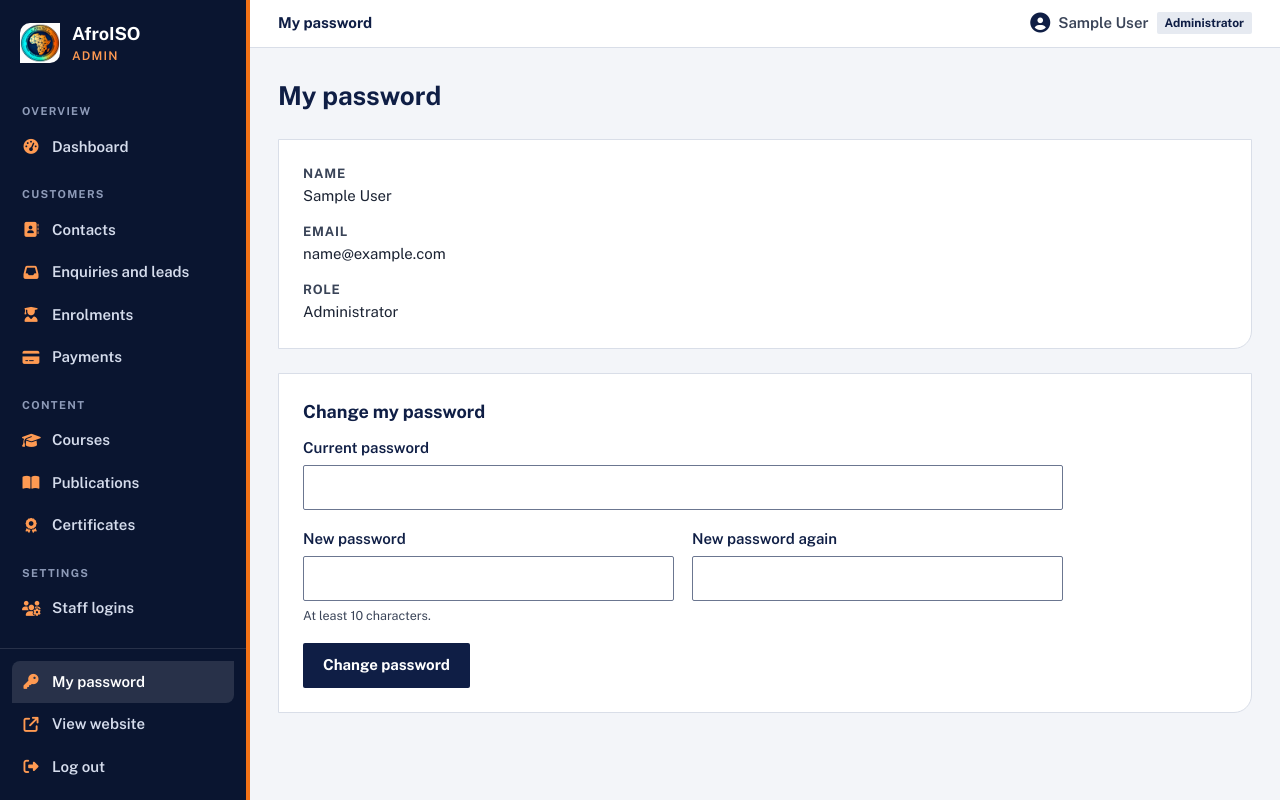
After one commit to dimokecharles/afroiso-site, a Laravel app: page /admin/account in a window 1280 px wide. The commit adds this page. Run offline with Laravel 12, Linux system fonts and the light colour scheme; the visitor is signed in with stand-in values (Sample User, id 1).

Commit message:
Add staff logins with roles, and a change-my-password page
Administrators can create staff logins and give each one a role:
Administrator, Finance, Sales or Content editor. A role decides which parts
of the admin panel open and whether payment figures show on the dashboard.
Logins can be switched off, the last administrator cannot be removed, and
every staff member can change their own password.

Co-Authored-By: Claude Fable 5.2 <noreply@anthropic.com>
Claude-Session: https://claude.ai/code/session_01YSJKjCGAd7dsrg54JGnm8a

```diff
--- /dev/null
+++ b/app/Http/Controllers/Admin/AccountController.php
@@ -0,0 +1,28 @@
+<?php
+
+namespace App\Http\Controllers\Admin;
+
+use App\Http\Controllers\Controller;
+use Illuminate\Http\Request;
+use Illuminate\Validation\Rules\Password;
+
+class AccountController extends Controller
+{
+    /** Every staff member can see their own details and change their own password. */
+    public function edit(Request $request)
+    {
+        return view('admin.account', ['person' => $request->user()]);
+    }
+
+    public function update(Request $request)
+    {
+        $data = $request->validate([
+            'current_password' => ['required', 'current_password'],
+            'password' => ['required', 'string', Password::min(10), 'confirmed'],
+        ], ['current_password.current_password' => 'The current password is not correct.']);
+
+        $request->user()->update(['password' => $data['password']]);
+
+        return back()->with('status', 'Your password has been changed.');
+    }
+}
--- a/app/Http/Controllers/Admin/AuthController.php
+++ b/app/Http/Controllers/Admin/AuthController.php
@@ -20,7 +20,8 @@ class AuthController extends Controller
             'password' => ['required', 'string'],
         ]);
 
-        if (! Auth::attempt($credentials, $request->boolean('remember'))) {
+        // A login that an administrator has switched off is treated like a wrong password.
+        if (! Auth::attempt($credentials + ['is_active' => true], $request->boolean('remember'))) {
             return back()->withErrors(['email' => 'The email address or password is incorrect.'])->onlyInput('email');
         }
 
--- a/app/Http/Controllers/Admin/DashboardController.php
+++ b/app/Http/Controllers/Admin/DashboardController.php
@@ -12,8 +12,12 @@ use Illuminate\Support\Carbon;
 
 class DashboardController extends Controller
 {
-    public function __invoke()
+    public function __invoke(\Illuminate\Http\Request $request)
     {
+        if (! $request->user()->canAccess('dashboard')) {
+            return $request->user()->canAccess('content') ? redirect()->route('admin.courses.index') : redirect()->route('admin.account');
+        }
+
         $now = now();
         $thisMonth = $now->copy()->startOfMonth();
         $lastMonth = $thisMonth->copy()->subMonth();
--- a/app/Http/Controllers/Admin/NoteController.php
+++ b/app/Http/Controllers/Admin/NoteController.php
@@ -18,6 +18,8 @@ class NoteController extends Controller
             'body' => ['required', 'string', 'max:5000'],
         ]);
 
+        abort_unless($request->user()->canAccess($data['on'] === 'contact' ? 'contacts' : 'enquiries'), 403);
+
         $record = $data['on'] === 'contact' ? Contact::findOrFail($data['id']) : Enquiry::findOrFail($data['id']);
         $record->notes()->create(['body' => $data['body'], 'user_id' => $request->user()->id]);
 
--- /dev/null
+++ b/app/Http/Middleware/RequireArea.php
@@ -0,0 +1,34 @@
+<?php
+
+namespace App\Http\Middleware;
+
+use Closure;
+use Illuminate\Http\Request;
+use Illuminate\Support\Facades\Auth;
+use Symfony\Component\HttpFoundation\Response;
+
+/**
+ * Lets a staff member into one area of the admin panel only if their role includes it.
+ * Used on routes as "area:payments", "area:content" and so on. The areas are listed in App\Models\User.
+ */
+class RequireArea
+{
+    public function handle(Request $request, Closure $next, string $area): Response
+    {
+        $user = $request->user();
+
+        // A login that has been switched off stops working straight away, even mid-session.
+        if (! $user->is_active) {
+            Auth::logout();
+            $request->session()->invalidate();
+            $request->session()->regenerateToken();
+
+            return redirect()->route('login')->withErrors(['email' => 'This login has been switched off. Ask an administrator.']);
+        }
+
+        // "self" is every signed-in staff member's own space: the dashboard redirect and their password page.
+        abort_unless($area === 'self' || $user->canAccess($area), 403, 'Your role does not include this part of the admin panel.');
+
+        return $next($request);
+    }
+}
--- a/app/Models/User.php
+++ b/app/Models/User.php
@@ -10,12 +10,41 @@ use Illuminate\Database\Eloquent\Factories\HasFactory;
 use Illuminate\Foundation\Auth\User as Authenticatable;
 use Illuminate\Notifications\Notifiable;
 
-#[Fillable(['name', 'email', 'password'])]
+#[Fillable(['name', 'email', 'password', 'role', 'is_active'])]
 #[Hidden(['password', 'remember_token'])]
 class User extends Authenticatable
 {
     /** @use HasFactory<UserFactory> */
     use HasFactory, Notifiable;
+
+    /** What each role is called. */
+    public const ROLES = ['admin' => 'Administrator', 'finance' => 'Finance', 'sales' => 'Sales', 'content' => 'Content editor'];
+
+    /**
+     * The parts of the admin panel each role can open. Administrators can open everything, including staff logins.
+     * Areas: dashboard, contacts, enquiries, enrolments, payments, content, staff.
+     */
+    public const AREAS = [
+        'finance' => ['dashboard', 'contacts', 'enrolments', 'payments'],
+        'sales' => ['dashboard', 'contacts', 'enquiries', 'enrolments'],
+        'content' => ['content'],
+    ];
+
+    public function canAccess(string $area): bool
+    {
+        if (! $this->is_active) {
+            return false;
+        }
+
+        $role = $this->role ?: 'admin';
+
+        return $role === 'admin' || in_array($area, self::AREAS[$role] ?? [], true);
+    }
+
+    public function roleLabel(): string
+    {
+        return self::ROLES[$this->role ?: 'admin'] ?? ucfirst((string) $this->role);
+    }
 
     /**
      * Get the attributes that should be cast.
@@ -27,6 +56,7 @@ class User extends Authenticatable
         return [
             'email_verified_at' => 'datetime',
             'password' => 'hashed',
+            'is_active' => 'boolean',
         ];
     }
 }
--- a/bootstrap/app.php
+++ b/bootstrap/app.php
@@ -12,6 +12,7 @@ return Application::configure(basePath: dirname(__DIR__))
         health: '/up',
     )
     ->withMiddleware(function (Middleware $middleware): void {
+        $middleware->alias(['area' => \App\Http\Middleware\RequireArea::class]);
         $middleware->web(append: [
             \App\Http\Middleware\UatGate::class,
             \App\Http\Middleware\TrackPageView::class,
--- a/public/css/admin.css
+++ b/public/css/admin.css
@@ -146,3 +146,9 @@ h3 { font-size: 15px; margin: 0 0 8px; color: #0F1E45; }
 .two-col { display: grid; grid-template-columns: minmax(0, 2fr) minmax(0, 1fr); gap: 24px; align-items: start; }
 .two-col .panel + .panel { margin-top: 24px; }
 @media (max-width: 900px) { .two-col { grid-template-columns: 1fr; } }
+.top__user { text-decoration: none; }
+.top__user:hover { color: #0F1E45; }
+.side__foot a.is-active { background: rgba(255, 255, 255, 0.12); color: #fff; }
+.role-list { margin: 0; padding: 0; list-style: none; display: flex; flex-direction: column; gap: 8px; }
+.role-list strong { color: #0F1E45; }
+.tag--off { background: #E6EAF1; color: #4A5568; }
--- /dev/null
+++ b/resources/views/admin/account.blade.php
@@ -0,0 +1,35 @@
+@extends('layouts.admin')
+@section('title', 'My password')
+
+@section('content')
+<div class="head"><h1>My password</h1></div>
+<div class="panel">
+    <dl class="detail">
+        <div><dt>Name</dt><dd>{{ $person->name }}</dd></div>
+        <div><dt>Email</dt><dd>{{ $person->email }}</dd></div>
+        <div><dt>Role</dt><dd>{{ $person->roleLabel() }}</dd></div>
+    </dl>
+</div>
+<div class="panel">
+    <h2>Change my password</h2>
+    <form method="post" action="{{ route('admin.account.update') }}" class="form">
+        @csrf @method('put')
+        <div class="field">
+            <label for="current_password">Current password</label>
+            <input id="current_password" name="current_password" type="password" autocomplete="current-password" required>
+        </div>
+        <div class="form__row">
+            <div class="field">
+                <label for="password">New password</label>
+                <input id="password" name="password" type="password" autocomplete="new-password" required>
+                <small>At least 10 characters.</small>
+            </div>
+            <div class="field">
+                <label for="password_confirmation">New password again</label>
+                <input id="password_confirmation" name="password_confirmation" type="password" autocomplete="new-password" required>
+            </div>
+        </div>
+        <div class="form__actions"><button class="btn" type="submit">Change password</button></div>
+    </form>
+</div>
+@endsection
--- a/resources/views/layouts/admin.blade.php
+++ b/resources/views/layouts/admin.blade.php
@@ -13,20 +13,25 @@
 @php
     $menu = [
         'Overview' => [
-            ['Dashboard', 'admin.dashboard', 'admin.dashboard', 'fa-gauge-high'],
+            ['Dashboard', 'admin.dashboard', 'admin.dashboard', 'fa-gauge-high', 'dashboard'],
         ],
         'Customers' => [
-            ['Contacts', 'admin.contacts.index', 'admin.contacts.*', 'fa-address-book'],
-            ['Enquiries and leads', 'admin.enquiries.index', 'admin.enquiries.*', 'fa-inbox'],
-            ['Enrolments', 'admin.enrolments.index', 'admin.enrolments.*', 'fa-user-graduate'],
-            ['Payments', 'admin.orders.index', 'admin.orders.*', 'fa-credit-card'],
+            ['Contacts', 'admin.contacts.index', 'admin.contacts.*', 'fa-address-book', 'contacts'],
+            ['Enquiries and leads', 'admin.enquiries.index', 'admin.enquiries.*', 'fa-inbox', 'enquiries'],
+            ['Enrolments', 'admin.enrolments.index', 'admin.enrolments.*', 'fa-user-graduate', 'enrolments'],
+            ['Payments', 'admin.orders.index', 'admin.orders.*', 'fa-credit-card', 'payments'],
         ],
         'Content' => [
-            ['Courses', 'admin.courses.index', 'admin.courses.*', 'fa-graduation-cap'],
-            ['Publications', 'admin.publications.index', 'admin.publications.*', 'fa-book-open'],
-            ['Certificates', 'admin.certificates.index', 'admin.certificates.*', 'fa-award'],
+            ['Courses', 'admin.courses.index', 'admin.courses.*', 'fa-graduation-cap', 'content'],
+            ['Publications', 'admin.publications.index', 'admin.publications.*', 'fa-book-open', 'content'],
+            ['Certificates', 'admin.certificates.index', 'admin.certificates.*', 'fa-award', 'content'],
+        ],
+        'Settings' => [
+            ['Staff logins', 'admin.staff.index', 'admin.staff.*', 'fa-users-gear', 'staff'],
         ],
     ];
+    // Show only the parts of the panel this person's role includes.
+    $menu = array_filter(array_map(fn ($links) => array_filter($links, fn ($link) => auth()->user()?->canAccess($link[4])), $menu));
 @endphp
 <a class="skip" href="#main">Skip to content</a>
 <div class="shell">
@@ -38,12 +43,13 @@
         <nav aria-label="Admin">
             @foreach ($menu as $group => $links)
                 <div class="side__group">{{ $group }}</div>
-                @foreach ($links as [$label, $route, $pattern, $icon])
+                @foreach ($links as [$label, $route, $pattern, $icon, $area])
                     <a href="{{ route($route) }}" @class(['is-active' => request()->routeIs($pattern)]) @if (request()->routeIs($pattern)) aria-current="page" @endif><i class="fa-solid {{ $icon }}" aria-hidden="true"></i>{{ $label }}</a>
                 @endforeach
             @endforeach
         </nav>
         <div class="side__foot">
+            <a href="{{ route('admin.account') }}" @class(['is-active' => request()->routeIs('admin.account')])><i class="fa-solid fa-key" aria-hidden="true"></i>My password</a>
             <a href="{{ route('home') }}" target="_blank" rel="noopener"><i class="fa-solid fa-arrow-up-right-from-square" aria-hidden="true"></i>View website</a>
             <form method="post" action="{{ route('admin.logout') }}">@csrf<button type="submit"><i class="fa-solid fa-right-from-bracket" aria-hidden="true"></i>Log out</button></form>
         </div>
@@ -52,7 +58,7 @@
         <header class="top">
             <button class="top__menu" type="button" aria-controls="side" aria-expanded="false" onclick="var s=document.getElementById('side');var o=s.classList.toggle('is-open');this.setAttribute('aria-expanded',o)"><i class="fa-solid fa-bars" aria-hidden="true"></i><span>Menu</span></button>
             <div class="top__title">@yield('title', 'Admin')</div>
-            <div class="top__user"><i class="fa-solid fa-circle-user" aria-hidden="true"></i>{{ auth()->user()?->name }}</div>
+            <a class="top__user" href="{{ route('admin.account') }}"><i class="fa-solid fa-circle-user" aria-hidden="true"></i>{{ auth()->user()?->name }} <span class="tag">{{ auth()->user()?->roleLabel() }}</span></a>
         </header>
         @if (config('afroiso.uat'))
             <div class="uat-note">UAT test site. Data here is separate from the live website.</div>
--- a/routes/console.php
+++ b/routes/console.php
@@ -24,6 +24,8 @@ Artisan::command('afroiso:sync-admin', function () {
     $user = User::firstOrNew(['email' => $email]);
     $user->name = $user->name ?: 'Administrator';
     $user->password = Hash::make($password);
+    $user->role = 'admin';
+    $user->is_active = true;
     $user->save();
 
     $this->info('Admin login updated for ' . $email . '.');
--- a/routes/web.php
+++ b/routes/web.php
@@ -34,17 +34,34 @@ Route::prefix('admin')->group(function () {
     Route::get('/login', [Admin\AuthController::class, 'show'])->name('login');
     Route::post('/login', [Admin\AuthController::class, 'login'])->name('login.attempt')->middleware('throttle:10,1');
 
-    Route::middleware('auth')->name('admin.')->group(function () {
+    Route::middleware(['auth', 'area:self'])->name('admin.')->group(function () {
         Route::post('/logout', [Admin\AuthController::class, 'logout'])->name('logout');
         Route::get('/', Admin\DashboardController::class)->name('dashboard');
+        Route::get('account', [Admin\AccountController::class, 'edit'])->name('account');
+        Route::put('account', [Admin\AccountController::class, 'update'])->name('account.update');
+        Route::post('notes', [Admin\NoteController::class, 'store'])->name('notes.store');
+
+        // Each group below is one area of the panel. A staff member's role decides which areas they can open.
+        Route::middleware('area:content')->group(function () {
             Route::resource('courses', Admin\CourseController::class)->except('show');
             Route::resource('publications', Admin\PublicationController::class)->except('show');
             Route::resource('certificates', Admin\CertificateController::class)->except('show');
+        });
+        Route::middleware('area:enquiries')->group(function () {
             Route::resource('enquiries', Admin\EnquiryController::class)->only(['index', 'show', 'update', 'destroy']);
+        });
+        Route::middleware('area:contacts')->group(function () {
             Route::resource('contacts', Admin\ContactController::class)->except('destroy');
+        });
+        Route::middleware('area:enrolments')->group(function () {
             Route::get('enrolments', [Admin\EnrolmentController::class, 'index'])->name('enrolments.index');
-        Route::post('notes', [Admin\NoteController::class, 'store'])->name('notes.store');
+        });
+        Route::middleware('area:payments')->group(function () {
             Route::resource('orders', Admin\OrderController::class)->only(['index', 'create', 'store', 'show', 'update']);
             Route::post('orders/{order}/send', [Admin\OrderController::class, 'send'])->name('orders.send');
         });
+        Route::middleware('area:staff')->group(function () {
+            Route::resource('staff', Admin\StaffController::class)->except(['show', 'destroy']);
         });
+    });
+});
```
Also changed, not shown: app/Http/Controllers/Admin/StaffController.php (added, +69 -0 lines), resources/views/admin/dashboard.blade.php (+16 -2 lines), resources/views/admin/staff/form.blade.php (added, +46 -0 lines), resources/views/admin/staff/index.blade.php (added, +36 -0 lines), tests/Feature/StaffRolesTest.php (added, +93 -0 lines), database/migrations/2026_11_23_200000_add_roles_to_users.php (added). Lines whose indentation alone changed are shown as unchanged.
